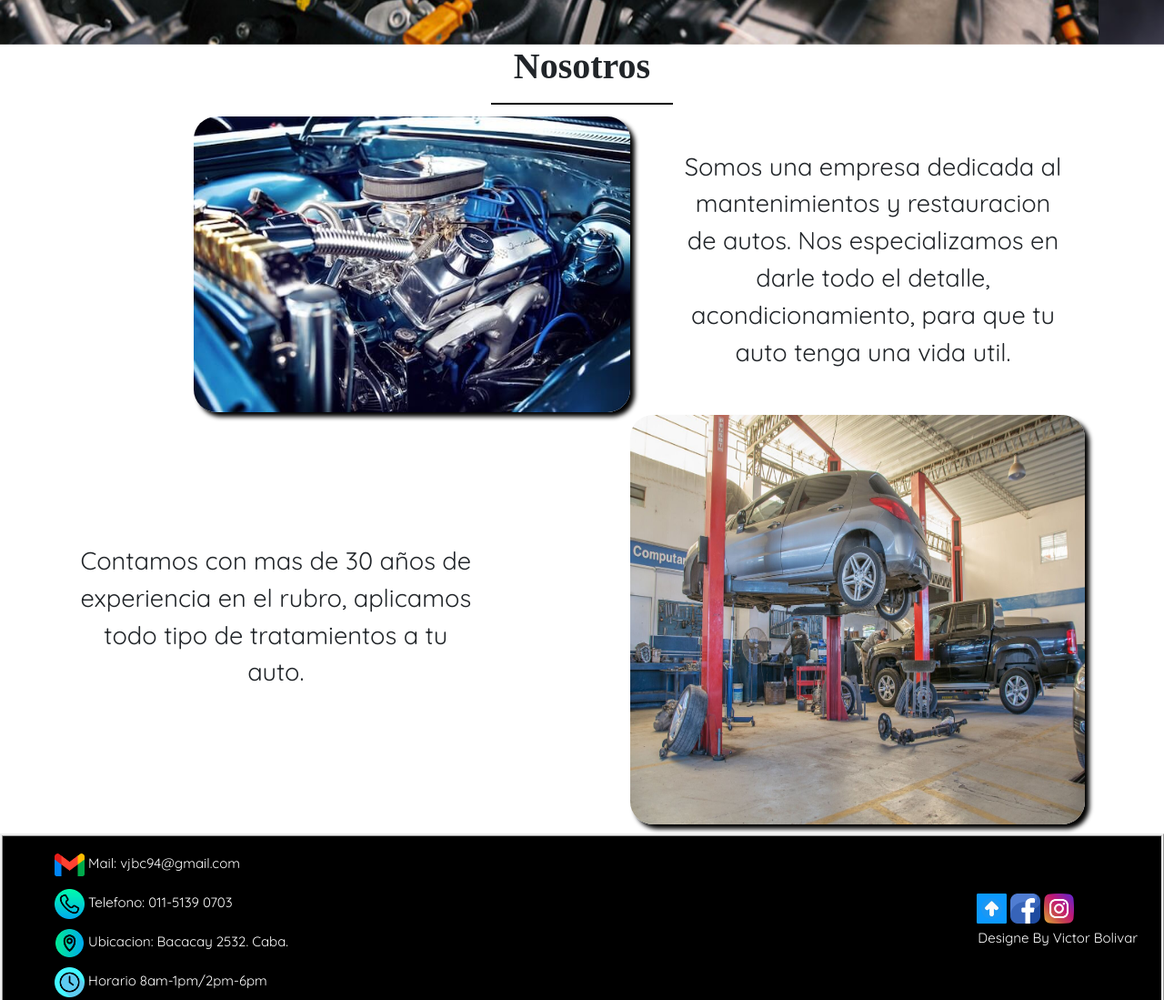
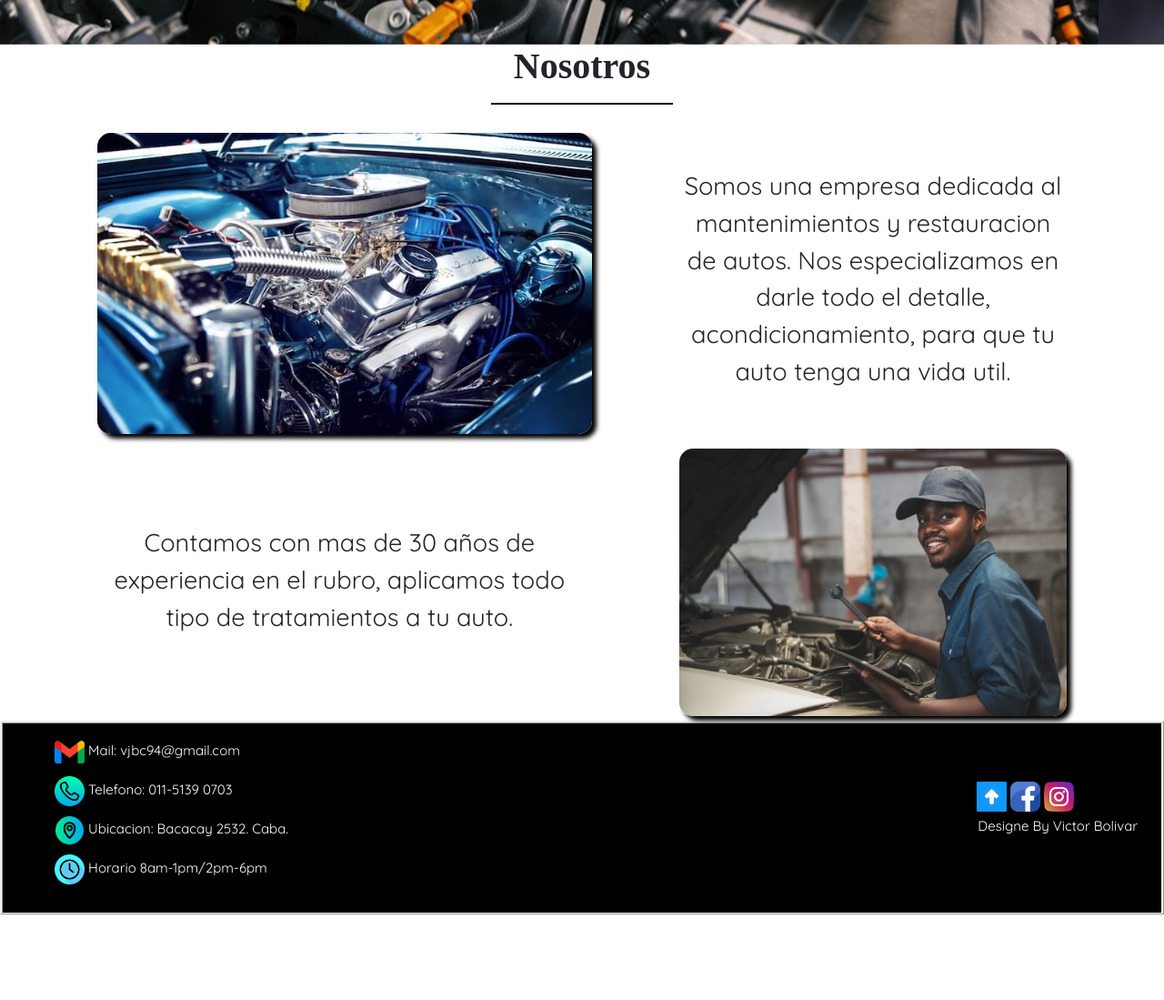
Before and after one commit to vjbc94/Taller-Bolivar, a website: page index.html in a window 1280 px wide. Shown: the part 720-1819 px from the top of the page at 91% size. After the commit the page ends 1725 px from the top, so only its background shows below. Drawn offline with nearby package versions, Linux system fonts and the light colour scheme; a web font is replaced by a local one.

Commit message:
proyecto

```diff
--- a/index.html
+++ b/index.html
@@ -82,18 +82,18 @@
             <hr class="barra-sub">
         </div>
         <section class="uno">
-            <img class="img" src="imagenes/partes-del-motor-de-un-auto.jpg" alt="nosotros uno">
-            <p>
+            <img class="partes" src="imagenes/partes-del-motor-de-un-auto.jpg">
+            <p class="empresa">
                 Somos una empresa dedicada al mantenimientos y restauracion de autos. Nos especializamos en
                 darle todo el detalle, acondicionamiento, para que tu auto tenga una vida util.
             </p>
         </section>
         <section class="dos">
-            <p>
+            <p class="rubro">
                 Contamos con mas de 30 años de experiencia en el rubro, aplicamos todo tipo de tratamientos a tu
                 auto.
             </p>
-            <img class="img" src="imagenes/taller.jpeg" alt="nosotros dos">
+            <img class="chichi" src="imagenes/chichi.jpg">
         </section>
     </main>
 
--- a/scss/base/_variable.scss
+++ b/scss/base/_variable.scss
@@ -31,7 +31,7 @@ h6 {
     box-shadow: 5px 5px 5px 0px black;
 }
 
-.img {
+.partes, .chichi{
     @include img
 }
 
@@ -46,3 +46,69 @@ h6 {
     align-items: center;
     }
 }
+
+
+.partes{
+    animation-name: partes;
+    animation-duration: 3s;
+    animation-iteration-count: 1;
+}
+
+@keyframes partes {
+    0%{
+        transform: translate(-30vw);
+    }
+
+    100%{
+        transform: translateX(0vw);
+    }
+}
+
+.chichi{
+    animation-name: chichi;
+    animation-duration: 3s;
+    animation-iteration-count: 1;
+}
+
+@keyframes chichi {
+    0%{
+        transform: translate(30vw);
+    }
+
+    100%{
+        transform: translateX(0vw);
+    }
+}
+
+
+.empresa{
+    animation-name: empresa;
+    animation-duration: 3s;
+    animation-iteration-count: 1;
+}
+
+@keyframes empresa {
+    0%{
+        transform: translate(30vw);
+    }
+
+    100%{
+        transform: translateX(0vw);
+    }
+}
+
+.rubro{
+    animation-name: rubro;
+    animation-duration: 3s;
+    animation-iteration-count: 1;
+}
+
+@keyframes rubro {
+    0%{
+        transform: translate(-30vw);
+    }
+
+    100%{
+        transform: translateX(0vw);
+    }
+}
--- a/scss/componentes/_header.scss
+++ b/scss/componentes/_header.scss
@@ -6,6 +6,9 @@ header{
         flex-direction: column;
         align-items: center;
         list-style: none;
+        img:hover{
+            transform: scale(1.20);
+        }
         ul {
         text-align: center;
             li {
--- a/scss/media_queries/_consejos.scss
+++ b/scss/media_queries/_consejos.scss
@@ -51,7 +51,7 @@
         display:grid;
         grid-template-columns: repeat(12, 1fr);
         align-items: center;
-        padding: 30px;
+        margin-bottom: 15px;
         h3{
             grid-row:1/2;
             width:100%;
--- a/scss/media_queries/_index.scss
+++ b/scss/media_queries/_index.scss
@@ -34,10 +34,10 @@
         }
         img{
         grid-row: 1/1;
-        grid-column: 3/8;
-        width: 90%;
-        border-radius: 25px;
-        height: 100%;
+        grid-column: 2/8;
+        width: 85%;
+        border-radius: 15px;
+        height: 90%;
         }
     }
 
@@ -49,10 +49,10 @@
 
         img{
             grid-row: 1/2;
-            grid-column: 9/12;
-            width: 500px;
-            border-radius: 25px;
-            height: 450px;
+            grid-column: 8/12;
+            width: 100%;
+            border-radius: 15px;
+            height: 100%;
         }
 
         p{
--- a/scss/media_queries/_turnos.scss
+++ b/scss/media_queries/_turnos.scss
@@ -10,7 +10,7 @@
         display: flex;
             flex-direction: column;
             align-items: center;
-            background-image: url(/imagenes/wallper.jpg);
+            background-image: url("../imagenes/wallper.jpg");
             background-size: cover;
             input{
                 margin-bottom: 15px;
--- a/scss/paginas/_trabajos.scss
+++ b/scss/paginas/_trabajos.scss
@@ -4,7 +4,7 @@
     text-align: center;
     flex-direction: column;
     .vid{
-     width: 280px;
+    width: 280px;
     }
 }
     .marcasimagenes {
```
Also changed, not shown: bootstrap/css/bootstrap.css, css/main.css, imagenes/frenos.jpg, 1 other file.
